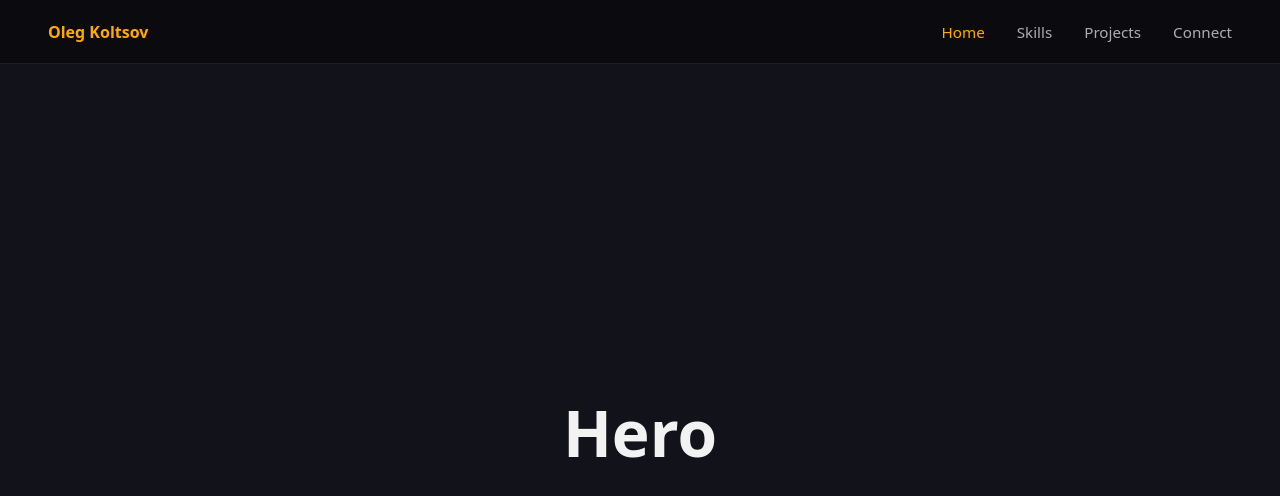
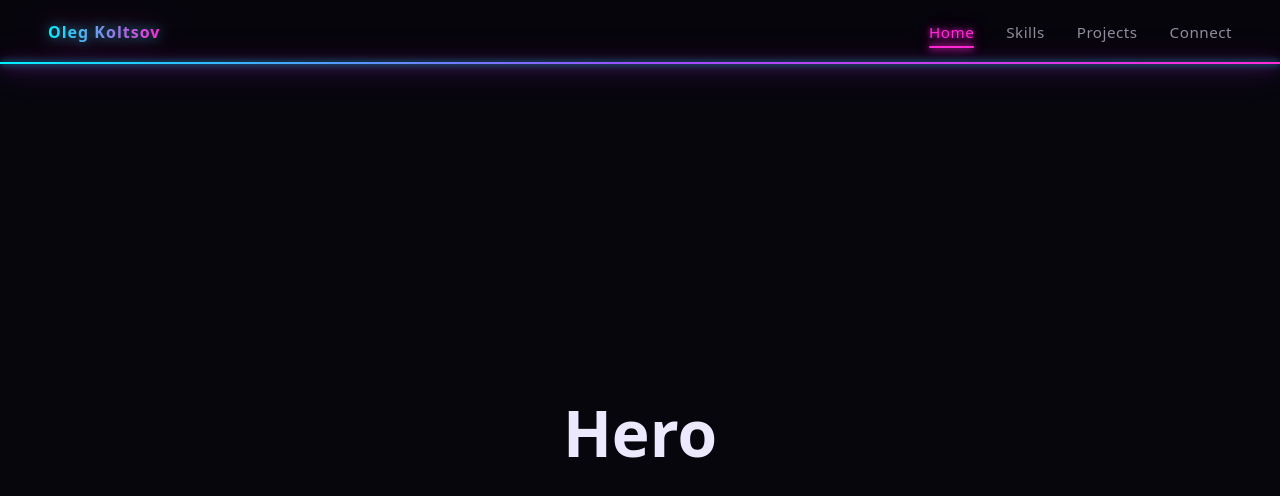
Before and after one commit to olegkoltsovace-source/Portfolio, a Vue app: page / in a window 1280 px wide. Shown: the top 496 px of the page. Built offline with nearby package versions, Linux system fonts and the light colour scheme.

Commit message:
Neon styling for top bar and mobile menu

```diff
--- a/src/components/ConnectSection.vue
+++ b/src/components/ConnectSection.vue
@@ -8,6 +8,6 @@
 <style scoped>
 /* Temporary background so you can see where each section starts and ends */
 .connect {
-  background: #16161f;
+  background: var(--bg-alt);
 }
 </style>
--- a/src/components/HeroSection.vue
+++ b/src/components/HeroSection.vue
@@ -8,6 +8,6 @@
 <style scoped>
 /* Temporary background so you can see where each section starts and ends */
 .hero {
-  background: #12121a;
+  background: var(--bg);
 }
 </style>
--- a/src/components/ProjectsSection.vue
+++ b/src/components/ProjectsSection.vue
@@ -8,6 +8,6 @@
 <style scoped>
 /* Temporary background so you can see where each section starts and ends */
 .projects {
-  background: #12121a;
+  background: var(--bg);
 }
 </style>
--- a/src/components/SkillsSection.vue
+++ b/src/components/SkillsSection.vue
@@ -8,6 +8,6 @@
 <style scoped>
 /* Temporary background so you can see where each section starts and ends */
 .skills {
-  background: #16161f;
+  background: var(--bg-alt);
 }
 </style>
--- a/src/components/TopBar.vue
+++ b/src/components/TopBar.vue
@@ -109,16 +109,45 @@ onBeforeUnmount(() => {
   gap: 16px;
   padding: 0 clamp(16px, 4vw, 48px);
 
-  background: rgba(11, 11, 15, 0.85);
-  backdrop-filter: blur(8px);
-  border-bottom: 1px solid rgba(255, 255, 255, 0.08);
+  background: rgba(7, 6, 13, 0.8);
+  backdrop-filter: blur(10px);
+  box-shadow: 0 8px 32px rgba(157, 77, 255, 0.12);
 }
 
+/* Glowing neon line along the bottom edge */
+.topbar::after {
+  content: "";
+  position: absolute;
+  left: 0;
+  right: 0;
+  bottom: 0;
+  height: 2px;
+  background: var(--neon-gradient);
+  box-shadow:
+    0 0 6px rgba(0, 240, 255, 0.7),
+    0 0 14px rgba(157, 77, 255, 0.8),
+    0 0 28px rgba(255, 43, 214, 0.5);
+}
+
+/* Name: gradient text with a soft glow */
 .logo {
-  color: var(--accent);
-  font-weight: 700;
+  font-weight: 800;
+  letter-spacing: 1px;
   text-decoration: none;
   white-space: nowrap;
+
+  background: linear-gradient(90deg, var(--neon-cyan), var(--neon-pink));
+  -webkit-background-clip: text;
+  background-clip: text;
+  color: transparent;
+  filter: drop-shadow(0 0 6px rgba(0, 240, 255, 0.55))
+    drop-shadow(0 0 14px rgba(255, 43, 214, 0.35));
+  transition: filter 0.3s ease;
+}
+
+.logo:hover {
+  filter: drop-shadow(0 0 8px rgba(0, 240, 255, 0.9))
+    drop-shadow(0 0 20px rgba(255, 43, 214, 0.6));
 }
 
 /* ── Desktop links ───────────────────────────────────────── */
@@ -128,19 +157,49 @@ onBeforeUnmount(() => {
 }
 
 .nav-desktop a {
-  color: var(--text);
+  position: relative;
+  padding: 6px 0;
+  color: var(--text-muted);
   text-decoration: none;
   font-size: 0.95rem;
-  opacity: 0.7;
+  letter-spacing: 0.5px;
   transition:
-    opacity 0.2s,
-    color 0.2s;
+    color 0.25s ease,
+    text-shadow 0.25s ease;
 }
 
-.nav-desktop a:hover,
+/* Glowing underline, grows in from the centre */
+.nav-desktop a::after {
+  content: "";
+  position: absolute;
+  left: 50%;
+  right: 50%;
+  bottom: 0;
+  height: 2px;
+  border-radius: 2px;
+  background: currentColor;
+  box-shadow:
+    0 0 6px currentColor,
+    0 0 12px currentColor;
+  transition:
+    left 0.3s ease,
+    right 0.3s ease;
+}
+
+.nav-desktop a:hover {
+  color: var(--neon-cyan);
+  text-shadow: var(--glow-cyan);
+}
+
 .nav-desktop a.active {
-  opacity: 1;
-  color: var(--accent);
+  color: var(--neon-pink);
+  text-shadow: var(--glow-pink);
+}
+
+.nav-desktop a:hover::after,
+.nav-desktop a.active::after {
+  left: 0;
+  right: 0;
 }
 
 /* ── Hamburger button ────────────────────────────────────── */
@@ -161,11 +220,16 @@ onBeforeUnmount(() => {
   right: 6px;
   height: 2px;
   border-radius: 2px;
-  background: var(--text);
+  background: var(--neon-cyan);
+  box-shadow:
+    0 0 4px var(--neon-cyan),
+    0 0 10px rgba(0, 240, 255, 0.7);
   transition:
     transform 0.35s ease,
     opacity 0.2s ease,
-    top 0.35s ease;
+    top 0.35s ease,
+    background 0.35s ease,
+    box-shadow 0.35s ease;
 }
 
 .hamburger span:nth-child(1) {
@@ -178,7 +242,13 @@ onBeforeUnmount(() => {
   top: 23px;
 }
 
-/* Morph into an X */
+/* Morph into a pink X */
+.hamburger.open span {
+  background: var(--neon-pink);
+  box-shadow:
+    0 0 4px var(--neon-pink),
+    0 0 10px rgba(255, 43, 214, 0.7);
+}
 .hamburger.open span:nth-child(1) {
   top: 17px;
   transform: rotate(45deg);
@@ -202,7 +272,24 @@ onBeforeUnmount(() => {
   align-items: center;
   justify-content: center;
 
-  background: var(--bg);
+  /* Dark base with soft neon light pooling in the corners */
+  background:
+    radial-gradient(
+      circle at 15% 20%,
+      rgba(0, 240, 255, 0.14),
+      transparent 45%
+    ),
+    radial-gradient(
+      circle at 85% 80%,
+      rgba(255, 43, 214, 0.16),
+      transparent 45%
+    ),
+    radial-gradient(
+      circle at 50% 50%,
+      rgba(157, 77, 255, 0.08),
+      transparent 60%
+    ),
+    var(--bg);
 }
 
 .nav-mobile {
@@ -216,19 +303,31 @@ onBeforeUnmount(() => {
   color: var(--text);
   text-decoration: none;
   font-size: clamp(1.8rem, 8vw, 2.6rem);
-  font-weight: 700;
-  letter-spacing: 1px;
-  transition: color 0.2s;
+  font-weight: 800;
+  letter-spacing: 2px;
+  text-transform: uppercase;
+  text-shadow: 0 0 10px rgba(157, 77, 255, 0.45);
+  transition:
+    color 0.25s ease,
+    text-shadow 0.25s ease,
+    transform 0.25s ease;
 }
 
-.nav-mobile a.active,
 .nav-mobile a:hover {
-  color: var(--accent);
+  color: var(--neon-cyan);
+  text-shadow: var(--glow-cyan);
+  transform: scale(1.05);
+}
+
+.nav-mobile a.active {
+  color: var(--neon-pink);
+  text-shadow: var(--glow-pink);
 }
 
 /* ── Opening / closing effect ────────────────────────────────
-   The screen fades and slides in from the top,
-   then the links rise in one after another (--i = link index).
+   The screen fades and slides in from the top, then the links
+   rise in one after another (--i = link index) and "power on"
+   with a short neon flicker.
 ──────────────────────────────────────────────────────────────── */
 .menu-enter-active,
 .menu-leave-active {
@@ -243,16 +342,29 @@ onBeforeUnmount(() => {
 }
 
 .menu-enter-active .nav-mobile a {
-  animation: link-in 0.5s cubic-bezier(0.22, 1, 0.36, 1) both;
-  animation-delay: calc(0.1s + var(--i) * 0.07s);
+  animation: link-in 0.6s cubic-bezier(0.22, 1, 0.36, 1) both;
+  animation-delay: calc(0.1s + var(--i) * 0.08s);
 }
 
 @keyframes link-in {
-  from {
+  0% {
     opacity: 0;
     transform: translateY(20px);
   }
-  to {
+  60% {
+    opacity: 1;
+    transform: translateY(0);
+  }
+  70% {
+    opacity: 0.4;
+  }
+  80% {
+    opacity: 1;
+  }
+  90% {
+    opacity: 0.7;
+  }
+  100% {
     opacity: 1;
     transform: translateY(0);
   }
@@ -272,7 +384,8 @@ onBeforeUnmount(() => {
 @media (prefers-reduced-motion: reduce) {
   .menu-enter-active,
   .menu-leave-active,
-  .hamburger span {
+  .hamburger span,
+  .nav-desktop a::after {
     transition: none;
   }
   .menu-enter-active .nav-mobile a {
--- a/src/style.css
+++ b/src/style.css
@@ -7,9 +7,25 @@
 
 :root {
   --topbar-height: 64px;
-  --bg: #0b0b0f;
-  --text: #f2f2f2;
-  --accent: #ffaa00;
+
+  /* ── Neon palette ── */
+  --bg: #07060d;            /* near-black with a violet tint */
+  --bg-alt: #0c0a17;        /* slightly lighter, for alternating sections */
+  --text: #ece9ff;          /* soft white, a touch of lavender */
+  --text-muted: rgba(236, 233, 255, 0.6);
+
+  --neon-cyan: #00f0ff;
+  --neon-pink: #ff2bd6;
+  --neon-purple: #9d4dff;
+
+  --accent: var(--neon-cyan);
+
+  /* Reusable glows (text-shadow / box-shadow) */
+  --glow-cyan: 0 0 4px rgba(0, 240, 255, 0.9), 0 0 12px rgba(0, 240, 255, 0.6), 0 0 28px rgba(0, 240, 255, 0.35);
+  --glow-pink: 0 0 4px rgba(255, 43, 214, 0.9), 0 0 12px rgba(255, 43, 214, 0.6), 0 0 28px rgba(255, 43, 214, 0.35);
+  --glow-purple: 0 0 4px rgba(157, 77, 255, 0.9), 0 0 12px rgba(157, 77, 255, 0.6), 0 0 28px rgba(157, 77, 255, 0.35);
+
+  --neon-gradient: linear-gradient(90deg, var(--neon-cyan), var(--neon-purple), var(--neon-pink));
 }
 
 *,
```
